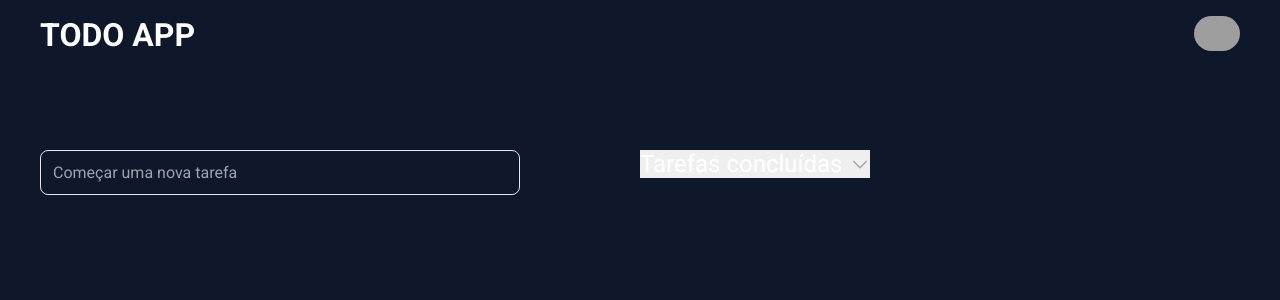
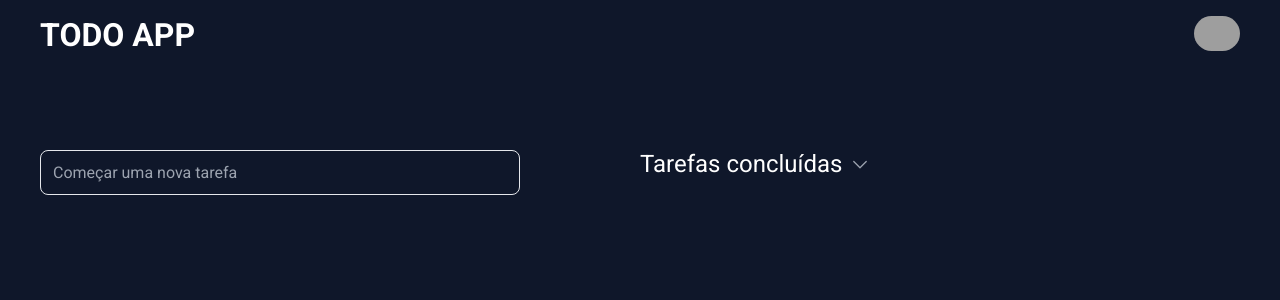
Before and after one commit to nicholascostadev/todo-x-backup, a Next.js app: page /todos in a window 1280 px wide. Shown: the top 300 px of the page. Built offline with nearby package versions, Linux system fonts and the light colour scheme; grey boxes are pictures that could not be loaded.

Commit message:
fix: Solve wrong color because of global css change

```diff
--- a/src/components/DoneTodos/styles.ts
+++ b/src/components/DoneTodos/styles.ts
@@ -92,6 +92,7 @@ export const CollapsibleContent = styled.ul<CollapsibleContentProps>`
 export const CollapsibleTitle = styled.button`
   border: 0;
   cursor: pointer;
+  background-color: inherit;
   font-size: ${({ theme }) => theme.fontSize.lg};
   color: white;
 
```
